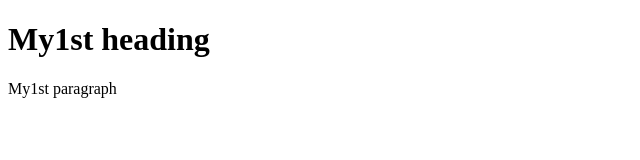
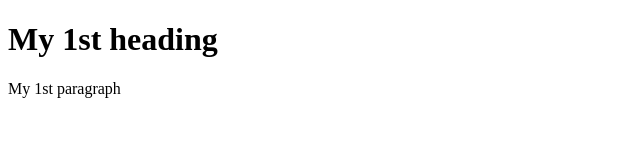
Before and after one commit to sam00s/webpage3, a plain HTML site: page index.html in a window 1280 px wide. Shown: the whole page, without its empty margins (0-640 px from the left). Drawn offline with Linux system fonts and the light colour scheme.

Commit message:
Update index.html

```diff
--- a/index.html
+++ b/index.html
@@ -2,7 +2,7 @@
 <html>
 <body>
 
-<h1>My1st heading</h1>
-<p>My1st paragraph</p>
+<h1>My 1st heading</h1>
+<p>My 1st paragraph</p>
 </body>
 </html>
```
